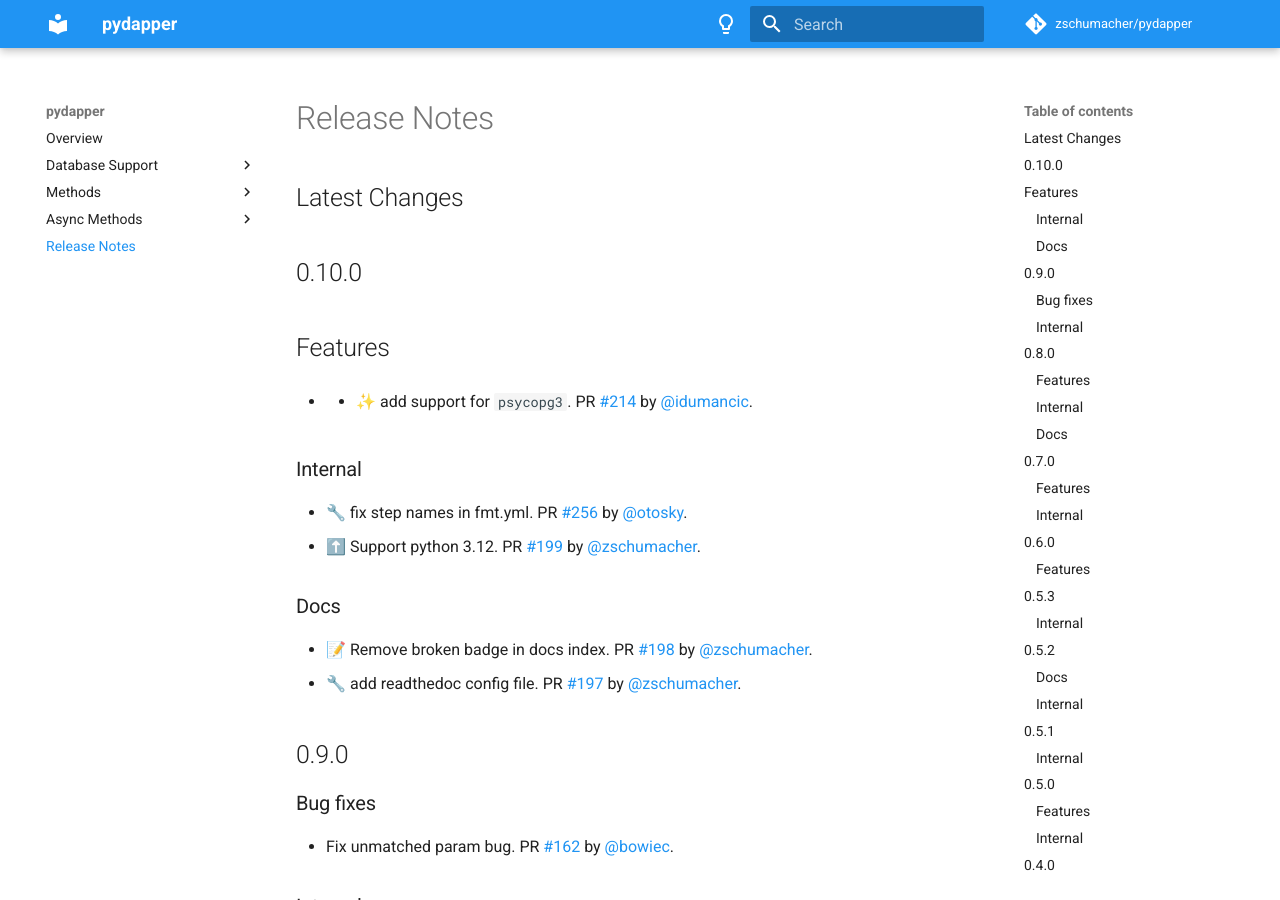
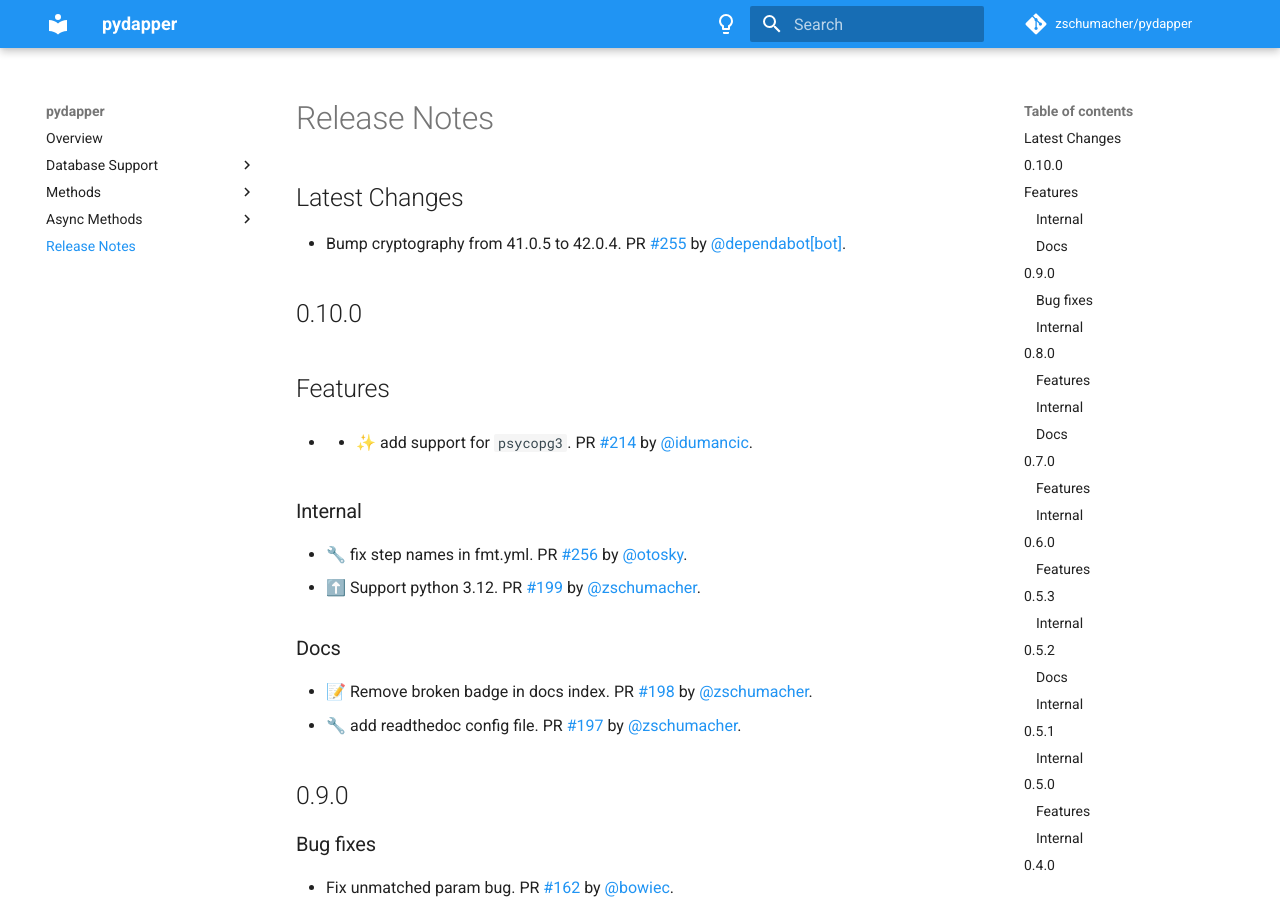
Before and after one commit to zschumacher/pydapper, an MkDocs documentation site: the page built from docs/release_notes.md, in a window 1280 px wide and 900 px high. Built offline with MkDocs 1.6.1 and Material for MkDocs 9.7.7, drawn with Linux system fonts in a browser that asks for light colours; comment, search, counter and statistics services are not loaded.

Commit message:
📝 Update release notes

```diff
--- a/docs/release_notes.md
+++ b/docs/release_notes.md
@@ -1,5 +1,6 @@
 ## Latest Changes
 
+* Bump cryptography from 41.0.5 to 42.0.4. PR [#255](https://github.com/zschumacher/pydapper/pull/255) by [@dependabot[bot]](https://github.com/apps/dependabot).
 
 ## 0.10.0
 ## Features
```
